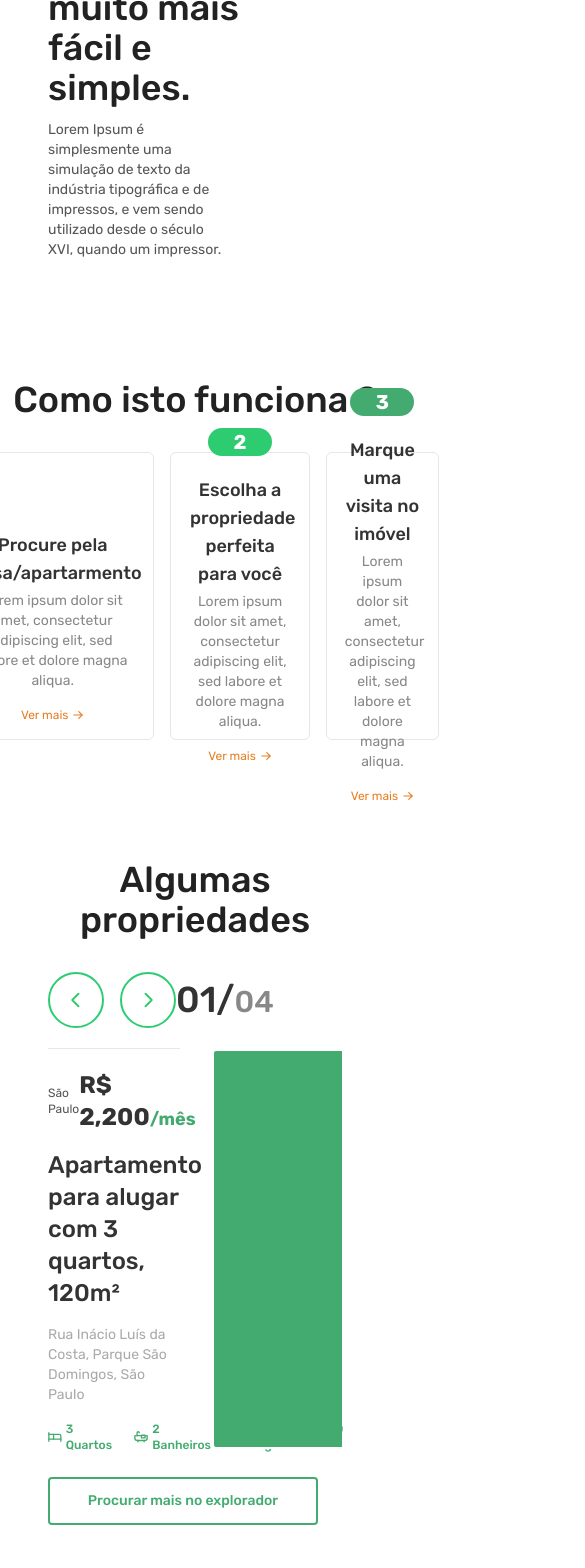
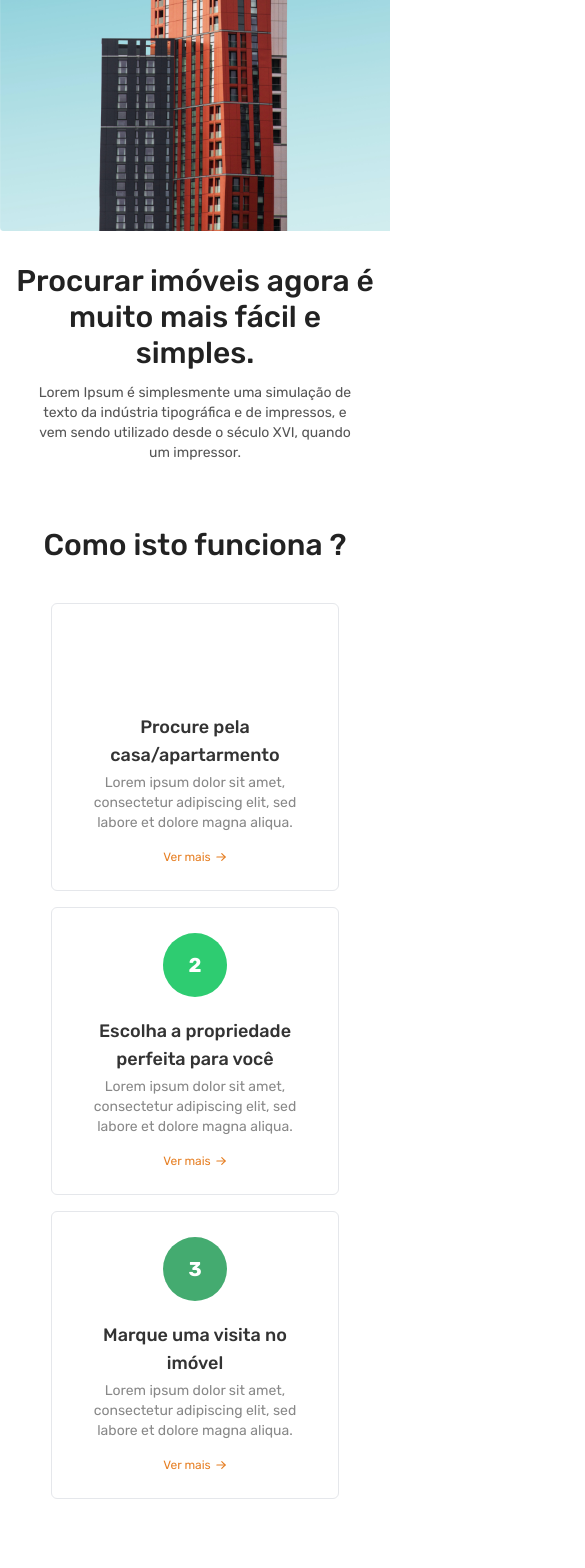
Before and after one commit to Douglaskav/Ap76-Web, a React (Create React App) app: page / in a window 390 px wide. Shown: the part 300-1868 px from the top of the page, 585 px wide, since content can reach past the window. Built offline with nearby package versions, Linux system fonts and the light colour scheme.

Commit message:
responsive website

```diff
--- a/src/components/Footer/index.jsx
+++ b/src/components/Footer/index.jsx
@@ -2,7 +2,8 @@ import LogoImage from "../../assets/Logo.svg";
 
 export function Footer() {
   return (
-    <div className="w-[100%] flex justify-around h-[300px] bg-[#E5F6EC] mt-[120px] p-12">
+    <div className="w-[100%] min-h-[320px] bg-[#E5F6EC] mt-[120px]">
+      <div className="flex justify-around p-12">
         <div>
           <div className="flex items-center">
             <img
@@ -10,56 +11,95 @@ export function Footer() {
               className="w-[36px] h-[36px] mr-3"
               alt="Ap76 Logo"
             />
-          <span className="font-medium text-2xl text-logo_color-500">Ap76</span>
+            <span className="font-medium text-2xl text-logo_color-500">
+              Ap76
+            </span>
           </div>
           <h4 className="max-w-[300px] text-xl text-logo_color-500 font-medium mt-4">
             Uma nova forma de encontrar o lugar perfeito para você morar.
           </h4>
         </div>
 
-      <div className="flex items-start ml-8">
-        <ul className="mr-4">
+        <div className="flex flex-col md:flex-row md:items-start ml-8">
+          <ul className="md:mr-4">
             <h4 className="text-xl font-medium text-logo_color-500">Produto</h4>
             <li className="text-sm font-medium mt-3 text-[#838383]">
-            <a href="https://github.com/Douglaskav" alt="home page">Inicio</a>
+              <a href="https://github.com/Douglaskav" alt="home page">
+                Inicio
+              </a>
             </li>
             <li className="text-sm font-medium mt-3 text-[#838383]">
-            <a href="https://www.github.com/Douglaskav" alt="search/house">Procurar casa</a>
+              <a href="https://www.github.com/Douglaskav" alt="search/house">
+                Procurar casa
+              </a>
             </li>
             <li className="text-sm font-medium mt-3 text-[#838383]">
-            <a href="https://www.github.com/Douglaskav" alt="Search/ap">Procurar Ap</a>
+              <a href="https://www.github.com/Douglaskav" alt="Search/ap">
+                Procurar Ap
+              </a>
             </li>
             <li className="text-sm font-medium mt-3 text-[#838383]">
-            <a href="https://www.github.com/Douglaskav" alt="about-us">Sóbre nós</a>
+              <a href="https://www.github.com/Douglaskav" alt="about-us">
+                Sóbre nós
+              </a>
             </li>
           </ul>
 
-        <ul className="mx-4">
+          <ul className="md:mx-4 my-4">
             <h4 className="text-xl font-medium text-logo_color-500">Empresa</h4>
             <li className="text-sm font-medium mt-3 text-[#838383]">
-            <a href="https://www.github.com/Douglaskav" alt="terms">Termos de uso</a>
+              <a href="https://www.github.com/Douglaskav" alt="terms">
+                Termos de uso
+              </a>
             </li>
             <li className="text-sm font-medium mt-3 text-[#838383]">
-            <a href="https://www.github.com/Douglaskav" alt="terms of use">Politica de uso</a>
+              <a href="https://www.github.com/Douglaskav" alt="terms of use">
+                Politica de uso
+              </a>
             </li>
             <li className="text-sm font-medium mt-3 text-[#838383]">
-            <a href="https://www.github.com/Douglaskav" alt="carrers">Carreiras</a>
+              <a href="https://www.github.com/Douglaskav" alt="carrers">
+                Carreiras
+              </a>
             </li>
           </ul>
 
-        <ul className="ml-4">
+          <ul className="md:ml-4">
             <h4 className="text-xl font-medium text-logo_color-500">Contato</h4>
             <li className="text-sm font-medium mt-3 text-[#838383]">
-            <a href="https://www.github.com/Douglaskav" alt="email">ap76@contato.com</a>
+              <a href="https://www.github.com/Douglaskav" alt="email">
+                ap76@contato.com
+              </a>
             </li>
             <li className="text-sm font-medium mt-3 text-[#838383]">
-            <a href="https://www.github.com/Douglaskav" alt="number">+99 9999-9999</a>
+              <a href="https://www.github.com/Douglaskav" alt="number">
+                +99 9999-9999
+              </a>
             </li>
             <li className="text-sm font-medium mt-3 text-[#838383]">
-            <a href="https://www.github.com/Douglaskav" alt="address">Rua Alfredo Indiano N° 22</a>
+              <a href="https://www.github.com/Douglaskav" alt="address">
+                Rua Alfredo Indiano N° 22
+              </a>
             </li>
           </ul>
         </div>
       </div>
+      <p className="text-center text-logo_color-500">
+        Designed and developed by{" "}
+        <a
+          href="https://www.github.com/Douglaskav"
+          className="font-bold underline"
+        >
+          Me
+        </a>{" "}
+        icons by{" "}
+        <a href="https://www.pixeltrue.com/" className="font-bold underline">
+          Pixeltrue
+        </a>
+      </p>
+      <p className="text-center text-sm text-logo_color-500">
+        All Rights reserved Douglaskav © 2022
+      </p>
+    </div>
   );
 }
--- a/src/components/Header/index.jsx
+++ b/src/components/Header/index.jsx
@@ -1,8 +1,9 @@
+import { List } from "phosphor-react";
 import LogoImage from "../../assets/Logo.svg";
 
 export function Header() {
   return (
-    <header className="flex items-center justify-between mx-12 my-8">
+    <header className="flex items-center justify-between md:mx-12 mx-6 my-8">
       <a href="http://localhost:3000/" className="flex items-center">
         <img
           src={LogoImage}
@@ -12,7 +13,7 @@ export function Header() {
         <span className="font-medium text-2xl text-logo_color-500">Ap76</span>
       </a>
 
-      <div className="flex items-center">
+      <div className="hidden md:flex items-center">
         <ul className="flex items-center">
           <li className="mr-4">
             <a
@@ -57,6 +58,9 @@ export function Header() {
           Login
         </button>
       </div>
+
+      {/* MOBILE ONLY */}
+      <div className="visible md:hidden"><List size={32} /></div>
     </header>
   );
 }
--- a/src/pages/Home/components/Faq/index.jsx
+++ b/src/pages/Home/components/Faq/index.jsx
@@ -4,13 +4,13 @@ import FaqImage from "../../../../assets/thanospal.png";
 export function Faq() {
   return (
     <div className="mt-[120px]">
-      <h1 className="text-4xl font-medium text-[#222] text-center">FAQ</h1>
+      <h1 className="text-3xl font-medium text-[#222] text-center">FAQ</h1>
 
-      <div className="flex mr-6 mt-8">
-        <div className="w-[50%]">
+      <div className="flex flex-col md:flex-row md:mr-6 mt-8">
+        <div className="md:w-[50%] w-[100%]">
           <img src={FaqImage} alt="An apartament" />
         </div>
-        <div className="ml-8">
+        <div className="md:ml-8 m-4">
           <h2 className="text-3xl max-w-[500px] text-logo_color-500 font-medium">
             As perguntas mais comuns que recebemos, e que talvez você tambem
             pode tê-las
--- a/src/pages/Home/components/FeaturedProperties/index.jsx
+++ b/src/pages/Home/components/FeaturedProperties/index.jsx
@@ -5,12 +5,12 @@ import ImovelImage2 from "../../../../assets/imo2.png";
 export function FeaturedProperties() {
   return (
     <div className="mt-[120px] flex flex-col items-center">
-      <h1 className="text-4xl font-medium text-[#222] text-center">
+      <h1 className="text-3xl font-medium text-[#222] text-center">
         Imóveis em destaque
       </h1>
 
-      <div className="w-full flex flex-row flex-nowrap items-center justify-center mt-8">
-        <div className="border rounded w-[38%] mr-6">
+      <div className="w-full flex flex-col md:flex-row flex-nowrap items-center justify-center">
+        <div className="border rounded md:w-[38%] md:mr-6 m-8">
           <div>
             <img
               src={ImovelImage1}
@@ -30,11 +30,12 @@ export function FeaturedProperties() {
               bathrooms={3}
               parkingSpot={3}
               size={200}
+             compressed
             />
           </div>
         </div>
 
-        <div className="border rounded w-[38%] ml-6">
+        <div className="border rounded md:w-[38%] md:ml-6 m-8">
           <div>
             <img
               src={ImovelImage2}
@@ -54,6 +55,7 @@ export function FeaturedProperties() {
               bathrooms={3}
               parkingSpot={3}
               size={200}
+              compressed
             />
           </div>
         </div>
--- a/src/pages/Home/components/HowItWorks/index.jsx
+++ b/src/pages/Home/components/HowItWorks/index.jsx
@@ -3,15 +3,15 @@ import { HowItWorksSectionContent } from "../../../../content/index";
 
 export function HowItWorks() {
   return (
-    <div className="mt-[120px]">
-      <h2 className="text-4xl font-medium text-[#222] text-center">
+    <div className="mt-16 md:mt-[120px]">
+      <h2 className="text-3xl md:text-4xl font-medium text-[#222] text-center">
         Como isto funciona ?
       </h2>
-      <ul className="flex justify-center items-center mt-8">
+      <ul className="flex flex-col md:flex-row justify-center items-center mt-8">
         {HowItWorksSectionContent.map((section, index) => {
           return (
             <li
-              className="w-72 h-72 border rounded-md p-4 mx-2 flex flex-col items-center justify-center"
+              className="w-72 h-72 border rounded-md p-4 m-2 flex flex-col items-center justify-center"
               key={section.title}
             >
               <div
--- a/src/pages/Home/components/MainSection/index.jsx
+++ b/src/pages/Home/components/MainSection/index.jsx
@@ -2,13 +2,13 @@ import BannerImage from "../../../../assets/main-section-image.png";
 
 export function MainSection() {
   return (
-    <div className="flex">
-      <div className="ml-12 mr-4 max-w-[50%] mt-8">
-        <h1 className="text-4xl font-medium text-[#222]">Procurar imóveis agora é muito mais fácil e simples.</h1>
-        <p className="text-sm text-desc-500 max-w-[90%] mt-3">Lorem Ipsum é simplesmente uma simulação de texto da indústria tipográfica e de impressos, e vem sendo utilizado desde o século XVI, quando um impressor.</p>
+    <div className="flex flex-col md:flex-row flex-col-reverse text-center md:text-justify">
+      <div className="mx-4 md:ml-12 md:mr-4 md:max-w-[50%] mt-8">
+        <h1 className="text-3xl md:text-4xl font-medium text-[#222]">Procurar imóveis agora é muito mais fácil e simples.</h1>
+        <p className="mx-4 md:mx-0 text-sm text-desc-500 md:max-w-[90%] mt-3">Lorem Ipsum é simplesmente uma simulação de texto da indústria tipográfica e de impressos, e vem sendo utilizado desde o século XVI, quando um impressor.</p>
       </div>
 
-      <div className="w-[60%] h-[auto]">
+      <div className="w-[100%] mt-[-10px] md:mt-0 md:w-[60%] h-[auto]">
         <img src={BannerImage} alt="An builder" />
       </div>
     </div>
--- a/src/pages/Home/components/SomeProperties/index.jsx
+++ b/src/pages/Home/components/SomeProperties/index.jsx
@@ -3,14 +3,14 @@ import { GeralInfoAboutProperty } from "../../../../components/GeralInfoAboutPro
 
 export function SomeProperties() {
   return (
-    <div className="mt-[120px] mx-12">
-      <h1 className="text-4xl font-medium text-[#222] text-center">
+    <div className="mt-16 md:mt-[120px] md:mx-12">
+      <h1 className="text-3xl mx-2 md:mx-0 md:text-4xl font-medium text-[#222] text-center">
         Algumas propriedades
       </h1>
-      <div className="flex mt-8">
-        <div className="max-w-[45%] min-w-[45%]">
+      <div className="flex flex-col md:flex-row mt-8 mx-4">
+        <div className="md:max-w-[45%] md:min-w-[45%]">
           <div className="flex justify-between items-center">
-            <div className="flex ">
+            <div className="flex">
               <button className="w-14 h-14 rounded-full border-2 mr-2 border-primary-500 flex items-center justify-center text-primary-500">
                 <CaretLeft size={20} weight="bold" />
               </button>
@@ -19,21 +19,21 @@ export function SomeProperties() {
               </button>
             </div>
 
-            <h3 className="text-4xl text-logo_color-500 font-medium">
-              01/<span className="text-desc-300 text-3xl">04</span>
+            <h3 className="text-3xl md:text-4xl text-logo_color-500 font-medium">
+              01/<span className="text-desc-300 text-2xl md:text-3xl">04</span>
             </h3>
           </div>
           <hr className="my-5" />
           <div className="flex justify-between items-center">
             <span className="text-xs text-desc-500">São Paulo</span>
-            <span className="text-2xl text-logo_color-500 font-bold">
+            <span className="text-xl md:text-2xl text-logo_color-500 font-bold">
               R$ 2,200<span className="text-primary-700 text-lg">/mês</span>
             </span>
           </div>
-          <h3 className="text-2xl my-4 font-medium text-logo_color-500">
+          <h3 className="text-xl md:text-2xl my-4 font-medium text-logo_color-500">
             Apartamento para alugar com 3 quartos, 120m²
           </h3>
-          <p className="text-desc-700 text-sm">
+          <p className="text-desc-700 text-xs md:text-sm">
             Rua Inácio Luís da Costa, Parque São Domingos, São Paulo
           </p>
           <GeralInfoAboutProperty
@@ -41,14 +41,15 @@ export function SomeProperties() {
             bathrooms={2}
             parkingSpot={2}
             size={120}
+            compressed
           />
 
-          <button className="min-w-[270px] py-3 px-8 mt-6 bg-transparent border-2 border-primary-700 text-primary-700 font-medium text-center rounded text-sm hover:bg-primary-700 hover:text-[#fff] transition-colors">
+          <button className="w-[100%] md:w-[270px] py-3 px-8 mt-6 bg-transparent border-2 border-primary-700 text-primary-700 font-medium text-center rounded text-sm hover:bg-primary-700 hover:text-[#fff] transition-colors">
             Procurar mais no explorador
           </button>
         </div>
 
-        <div className="flex items-center ml-8 overflow-y-hidden">
+        <div className="flex items-center mt-5 ml-5 md:mt-0 overflow-y-hidden">
           <div className="min-w-[400px] h-[400px] rounded border-2 border-[#fff] bg-primary-700" />
           <div className="min-w-[400px] h-[400px] rounded border-2 border-[#fff] bg-primary-700" />
           <div className="min-w-[400px] h-[400px] rounded border-2 border-[#fff] bg-primary-700" />
--- a/src/pages/Home/components/Testimonials/index.jsx
+++ b/src/pages/Home/components/Testimonials/index.jsx
@@ -4,12 +4,12 @@ import PersonImage2 from "../../../../assets/testemunha02.png";
 export function Testimonials() {
   return (
     <div className="mt-[120px]">
-      <h1 className="text-4xl font-medium text-[#222] text-center">
+      <h1 className="text-3xl font-medium text-[#222] text-center">
         O que nossos clientes dizem
       </h1>
 
-      <div className="flex items-center items-stretch justify-center mt-8">
-        <div className="bg-primary-700 w-1/2 p-6 ml-12">
+      <div className="flex flex-col md:flex-row items-center md:items-stretch justify-center mt-8">
+        <div className="bg-primary-700 md:w-1/2 w-[90%] p-6 mb-4 md:m-0 md:ml-12">
           <p className="text-sm text-[#fff]">
             Lorem Ipsum é simplesmente uma simulação de texto da indústria
             tipográfica e de impressos, e vem sendo utilizado desde o século
@@ -28,7 +28,7 @@ export function Testimonials() {
             </div>
           </div>
         </div>
-        <div className="bg-primary-700 w-1/2 p-6 ml-6 mr-12">
+        <div className="bg-primary-700 md:w-1/2 w-[90%] p-6 md:ml-6 md:mr-12">
           <p className="text-sm text-[#fff]">
             É um fato conhecido de todos que um leitor se distrairá com o
             conteúdo de texto legível de uma página quando estiver examinando
--- a/src/pages/Home/components/WhyUs/index.jsx
+++ b/src/pages/Home/components/WhyUs/index.jsx
@@ -2,10 +2,10 @@ import { Chat, Funnel, Shield } from "phosphor-react";
 
 export function WhyUs() {
   return (
-    <div className="w-[100%] h-[700px] flex justify-between bg-[#3D4244] mt-[120px] flex pb-10">
-      <div className="mt-20 ml-16">
-        <h3 className="text-4xl font-medium text-[#fff]">Por que a gente ?</h3>
-        <p className="max-w-sm mt-3 font-light text-md text-[#D8D8D8]">
+    <div className="w-[100%] min-h-[700px] flex flex-col md:flex-row md:justify-between bg-[#3D4244] mt-[120px] pb-10">
+      <div className="mt-20 md:ml-16 text-center md:text-justify">
+        <h3 className="text-3xl font-medium text-[#fff]">Por que a gente ?</h3>
+        <p className="md:max-w-sm mt-3 font-light text-md text-[#D8D8D8]">
           Lorem Ipsum é simplesmente uma simulação de texto da indústria
           tipográfica e de impressos, e vem sendo utilizado desde o século XVI.
         </p>
@@ -14,10 +14,10 @@ export function WhyUs() {
         </button>
       </div>
 
-      <div className="mt-20 mr-20">
-        <ul className="flex flex-wrap">
+      <div className="mt-20 md:mr-20 flex items-center md:items-start justify-center md:justify-base">
+        <ul className="flex items-center md:items-start justify-center md:justify-base flex-wrap">
           <div>
-            <li className="w-[230px] h-[230px] rounded-2xl bg-[#fff] p-4 mb-6 mr-6">
+            <li className="w-[230px] h-[230px] rounded-2xl bg-[#fff] p-4 mb-6 md:mr-6">
               <div className="rounded w-[46px] h-[46px] bg-[#EAFAF1] flex justify-center items-center">
                 <Funnel size={26} color="#44AB70" />
               </div>
@@ -45,8 +45,23 @@ export function WhyUs() {
                 XVI.
               </p>
             </li>
+            <li className="w-[230px] h-[230px] rounded-2xl bg-[#fff] p-4 md:hidden mt-6">
+              <div className="rounded w-[46px] h-[46px] bg-[#EAFAF1] flex justify-center items-center">
+                <Shield size={26} color="#44AB70" />
+              </div>
+
+              <h4 className="text-lg text-logo_color-500 font-medium mt-3">
+                Fácil e seguro
+              </h4>
+              <p className="text-xs text-desc-700">
+                Lorem Ipsum é simplesmente uma simulação de texto da indústria
+                tipográfica e de impressos, e vem sendo utilizado desde o século
+                XVI.
+              </p>
+            </li>
           </div>
-          <li className="w-[230px] h-[230px] rounded-2xl bg-[#fff] p-4 mt-[100px]">
+          {/* Desktop Only */}
+          <li className="w-[230px] h-[230px] rounded-2xl bg-[#fff] p-4 md:mt-[100px] mt-6 invisible md:visible">
             <div className="rounded w-[46px] h-[46px] bg-[#EAFAF1] flex justify-center items-center">
               <Shield size={26} color="#44AB70" />
             </div>
--- a/src/pages/SearchPage/components/PropertiesFound/index.jsx
+++ b/src/pages/SearchPage/components/PropertiesFound/index.jsx
@@ -10,7 +10,7 @@ export function PropertiesFound() {
           <span className="text-desc-300">Natal - RN</span>
         </span>
 
-        <button className="flex items-center justify-center bg-primary-500 p-5 px-10 rounded text-white font-medium hover:bg-primary-700 transition-colors">
+        <button className="flex items-center justify-center bg-primary-500 p-3 px-14 rounded text-white font-medium hover:bg-primary-700 transition-colors">
           <Funnel size={24} weight="bold" className="mr-2" /> Filtrar Imóveis
         </button>
       </div>
--- a/src/pages/SearchPage/index.jsx
+++ b/src/pages/SearchPage/index.jsx
@@ -1,3 +1,4 @@
+import {Footer} from "../../components/Footer";
 import { Header } from "../../components/Header";
 import {Map} from "./components/Map";
 import {PropertiesFound} from "./components/PropertiesFound";
@@ -11,6 +12,8 @@ export function SearchPage() {
       <PropertiesFound />
       <Map />
       </div>
+
+      <Footer />
     </div>
   );
 }
```
Also changed, not shown: 1 other file (tests, documents, lock files or other folders). Lines whose indentation alone changed are shown as unchanged.
